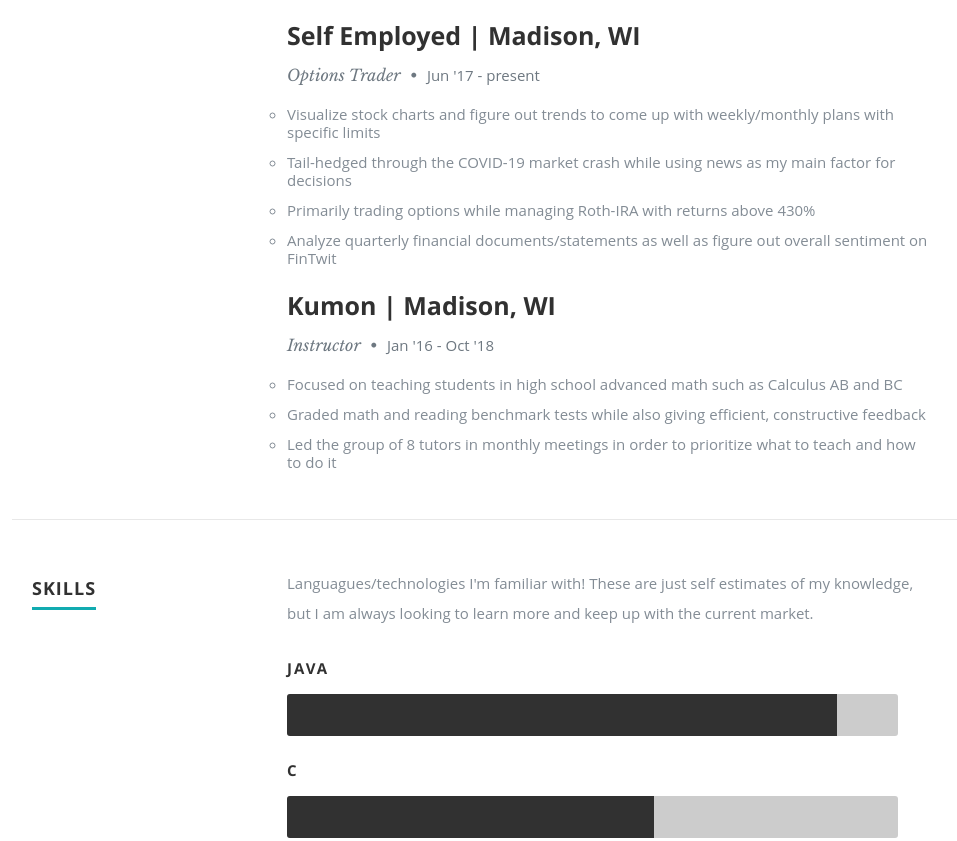
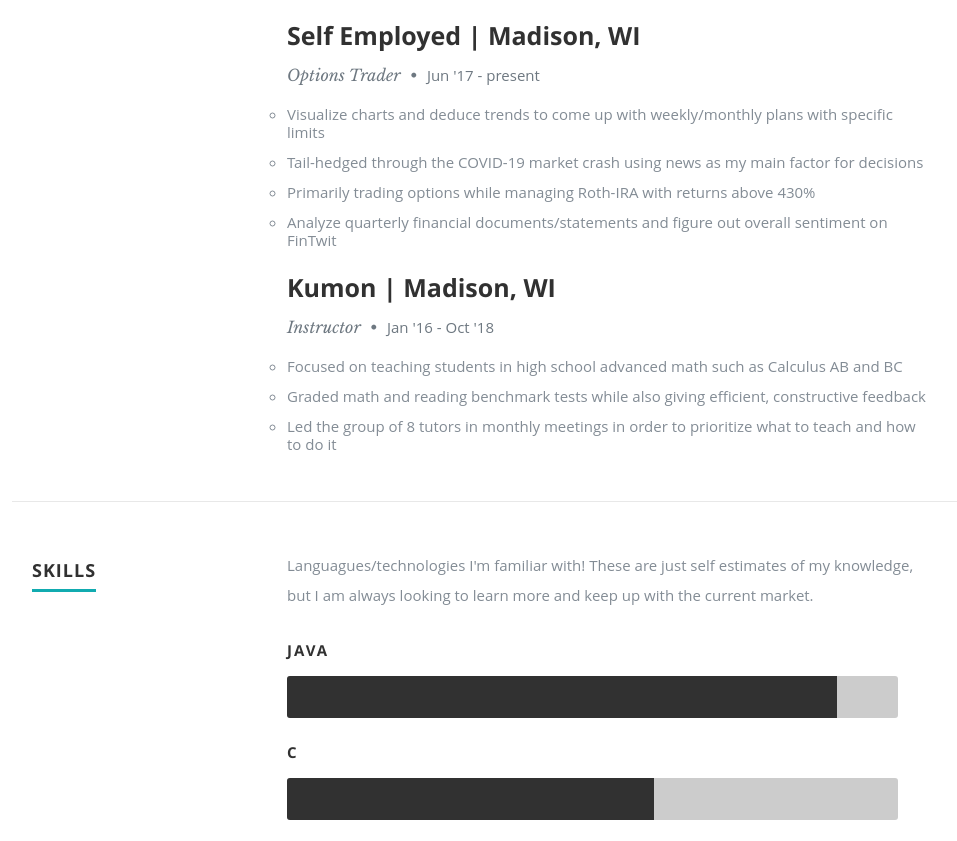
Before and after one commit to shaurya-k/shaurya-k.github.io, a plain HTML site: page index.html in a window 1280 px wide. Shown: the part 2624-3465 px from the top of the page, without its empty margins (118-1075 px from the left). Drawn offline with nearby package versions, Linux system fonts and the light colour scheme.

Commit message:
Update index.html

```diff
--- a/index.html
+++ b/index.html
@@ -172,10 +172,10 @@
                         <h3>Self Employed | Madison, WI</h3>
                         <p class="info">Options Trader <span>&bull;</span> <em class="date">Jun '17 - present</em></p>
                         <ul style="list-style-type:circle;">
-                            <li>Visualize stock charts and figure out trends to come up with weekly/monthly plans with specific limits</li>
-                            <li>Tail-hedged through the COVID-19 market crash while using news as my main factor for decisions</li>
+                            <li>Visualize charts and deduce trends to come up with weekly/monthly plans with specific limits</li>
+                            <li>Tail-hedged through the COVID-19 market crash using news as my main factor for decisions</li>
                             <li>Primarily trading options while managing Roth-IRA with returns above 430%</li>
-                            <li>Analyze quarterly financial documents/statements as well as figure out overall sentiment on FinTwit</li>
+                            <li>Analyze quarterly financial documents/statements and figure out overall sentiment on FinTwit</li>
                         </ul>
                     </div>
                 </div>
```
